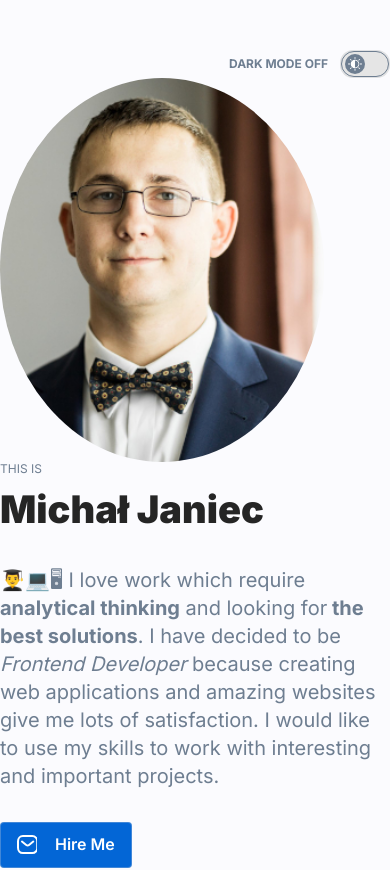
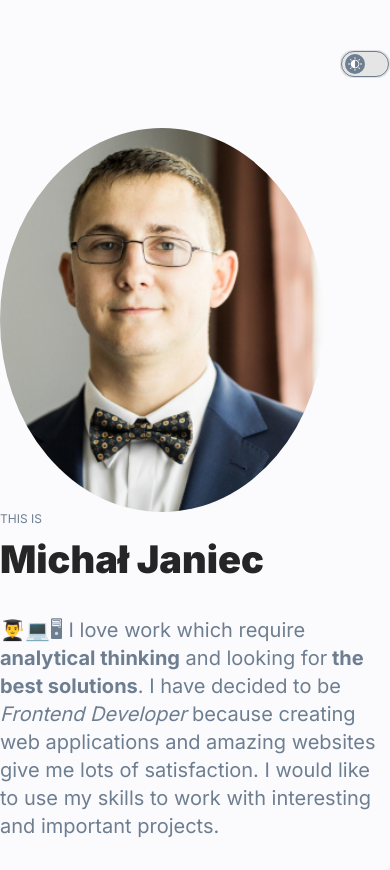
Before and after one commit to JaniecMichal/PersonalHomepage, a React (Create React App) app: page / in a window 390 px wide. Shown: the top 870 px of the page. Built offline with nearby package versions, Linux system fonts and the light colour scheme.

Commit message:
Added media queries for mobile screens and margin-bottom for StyledButtonWrapper.

```diff
--- a/src/ButtonWraper/styled.js
+++ b/src/ButtonWraper/styled.js
@@ -8,6 +8,7 @@ export const StyledButtonWrapper = styled.div`
   flex-flow: row wrap;
   justify-content:flex-end;
   align-items:center;
+  margin-bottom:50px;
 `;
 
 export const ModeText = styled.span`
@@ -16,6 +17,10 @@ export const ModeText = styled.span`
   font-weight:${({ theme }) => theme.fontWeight.bold};
   text-transform:uppercase;
   margin-right:12px;
+
+  @media (max-width: ${({ theme }) => theme.media.mobile}) {
+    display:none;
+  }
 `;
 
 export const ButtonBackground = styled.div`
```
